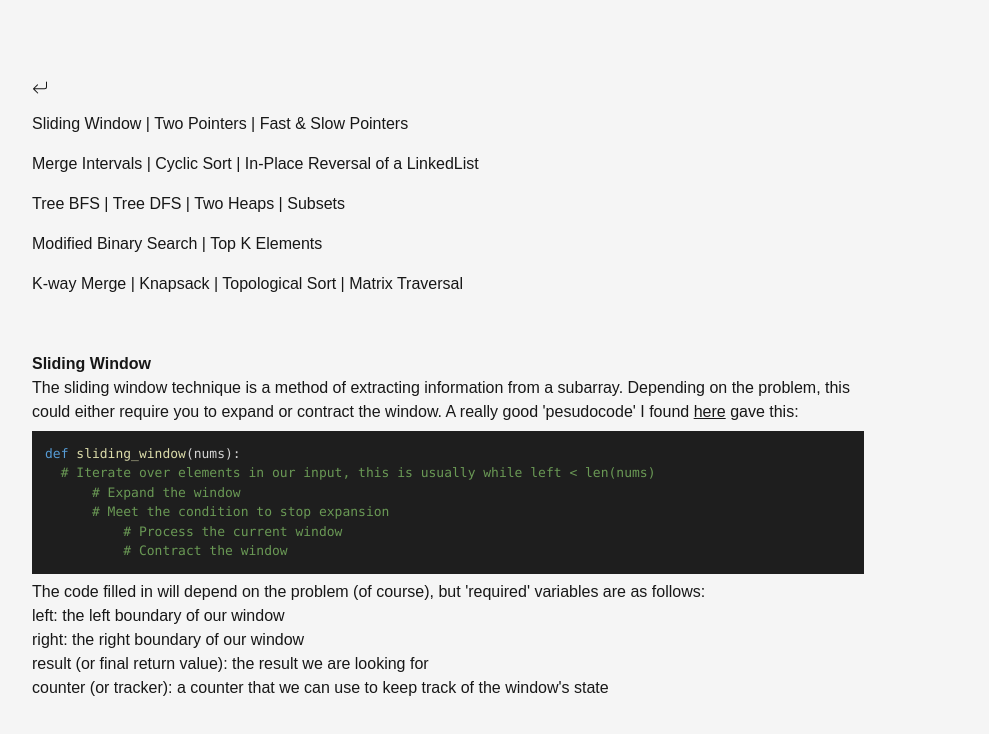
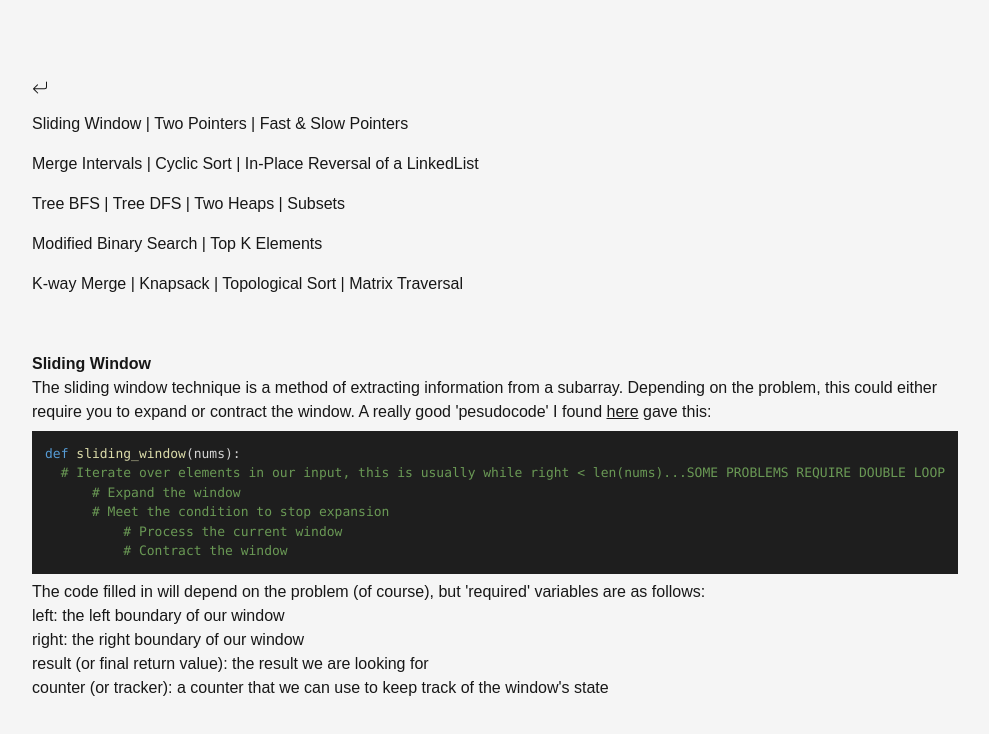
Before and after one commit to HoqueUM/portfolio-2, a Next.js app: page /dsa-notes in a window 1280 px wide. Shown: the top 734 px of the page, without its empty margins (192-1181 px from the left). Built offline with nearby package versions, Linux system fonts and the light colour scheme.

Commit message:
Update comment

```diff
--- a/app/dsa-notes/page.tsx
+++ b/app/dsa-notes/page.tsx
@@ -30,7 +30,7 @@ export default function Home() {
               {
 
 `def sliding_window(nums):
-  # Iterate over elements in our input, this is usually while left < len(nums)
+  # Iterate over elements in our input, this is usually while right < len(nums)...SOME PROBLEMS REQUIRE DOUBLE LOOP
       # Expand the window
       # Meet the condition to stop expansion
           # Process the current window
```
